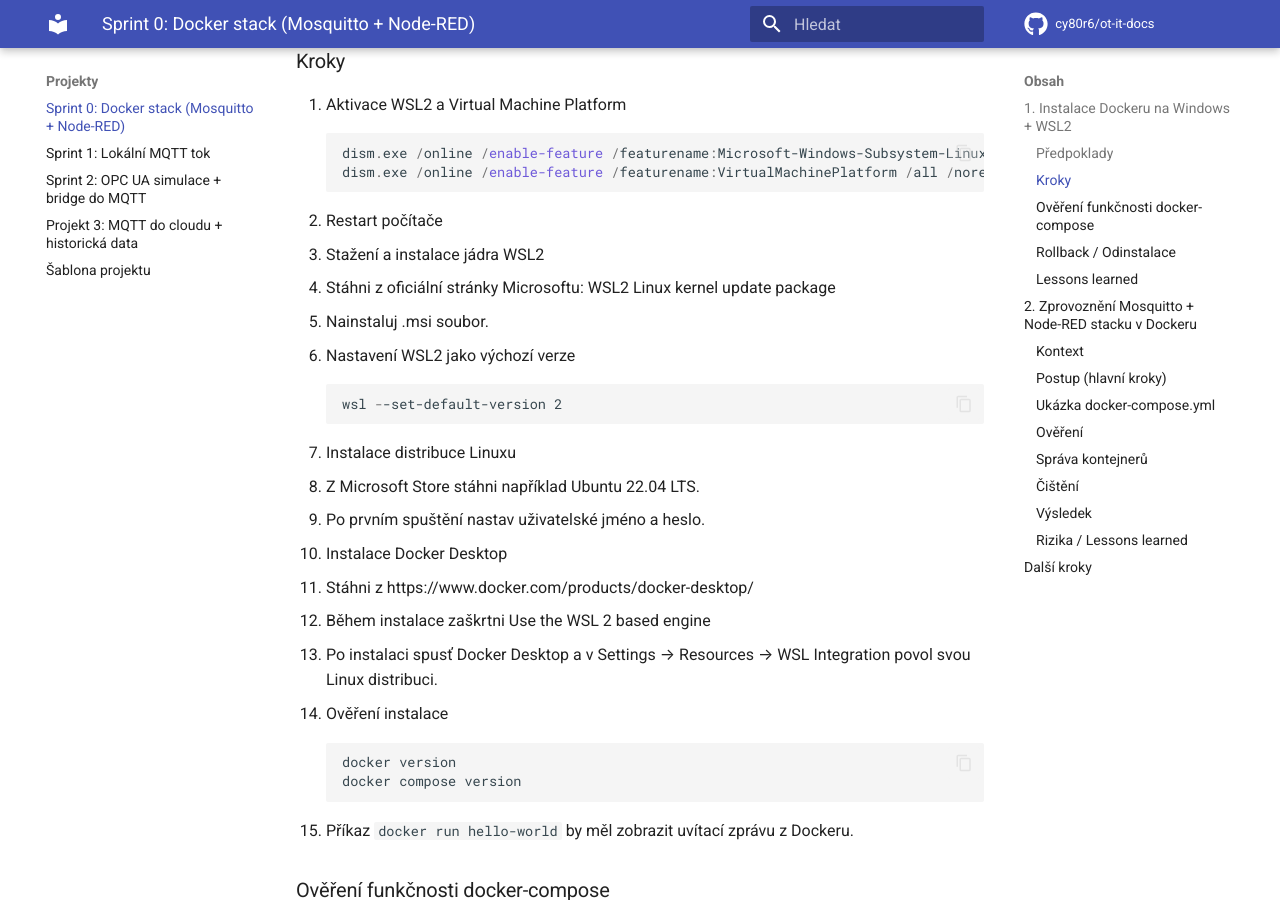
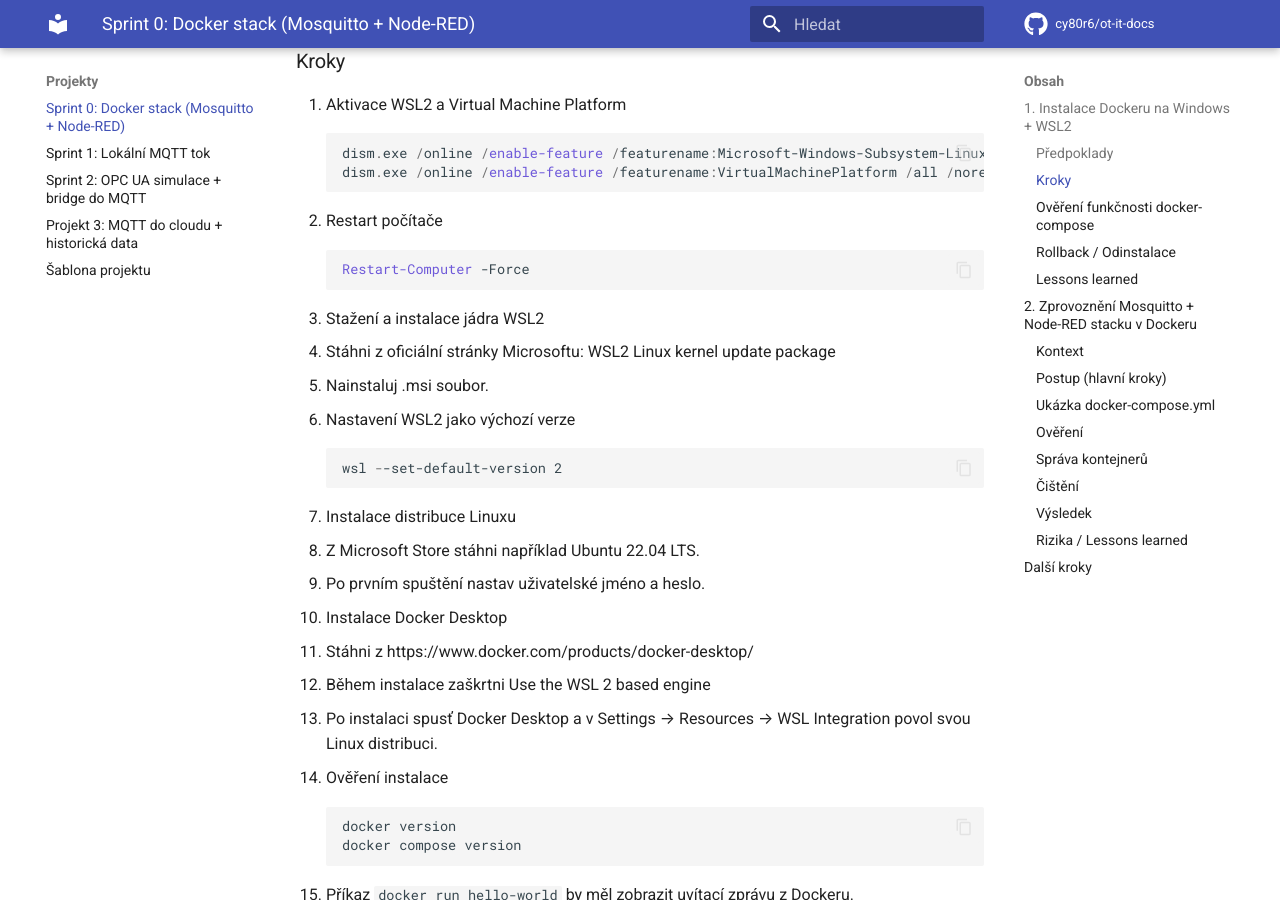
Before and after one commit to Cy80r6/ot-it-docs, an MkDocs documentation site: the page built from docs/projects/sprint-0-docker-stack.md, in a window 1280 px wide and 900 px high, scrolled down 544 px. Built offline with MkDocs 1.6.1 and Material for MkDocs 9.7.7, drawn with Linux system fonts in a browser that asks for light colours; comment, search, counter and statistics services are not loaded; the version menu is left out.

Commit message:
restart powershell command

````diff
--- a/docs/projects/sprint-0-docker-stack.md
+++ b/docs/projects/sprint-0-docker-stack.md
@@ -18,6 +18,9 @@
    dism.exe /online /enable-feature /featurename:VirtualMachinePlatform /all /norestart
    ```
 2. Restart počítače
+   ```powershell
+   Restart-Computer -Force
+   ```
 3. Stažení a instalace jádra WSL2
    - Stáhni z oficiální stránky Microsoftu: WSL2 Linux kernel update package
    - Nainstaluj .msi soubor.
````
